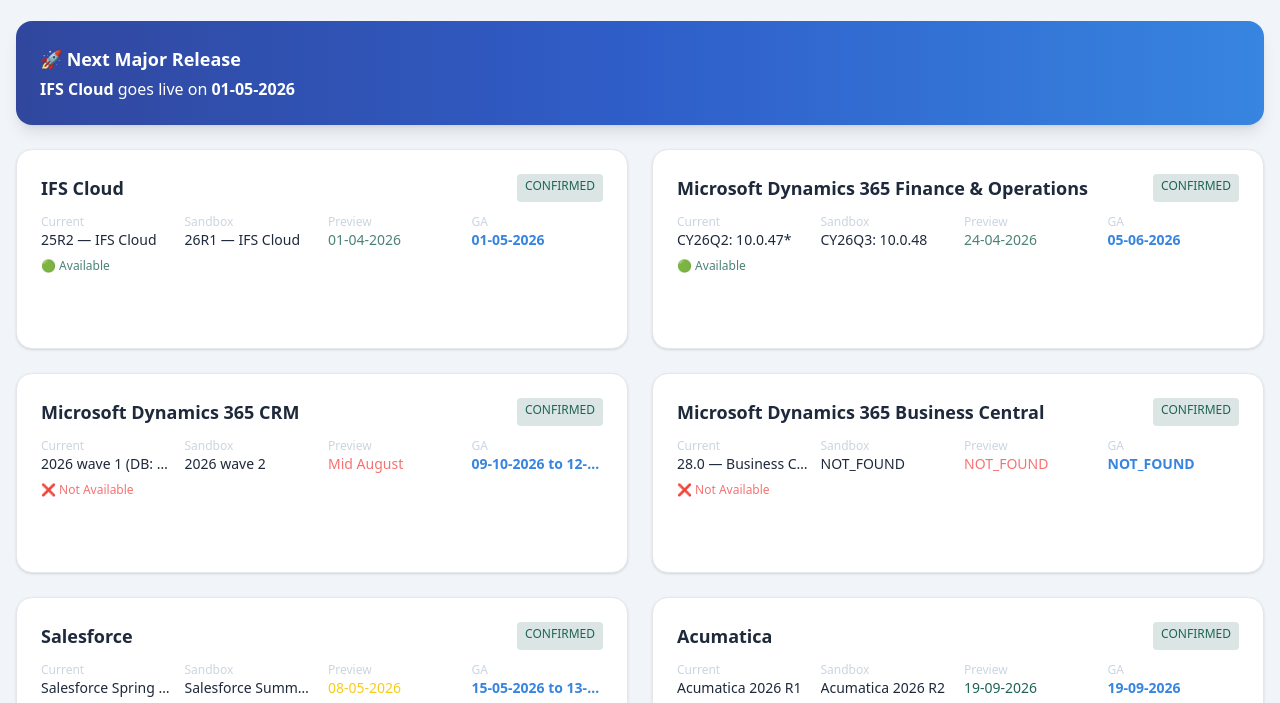
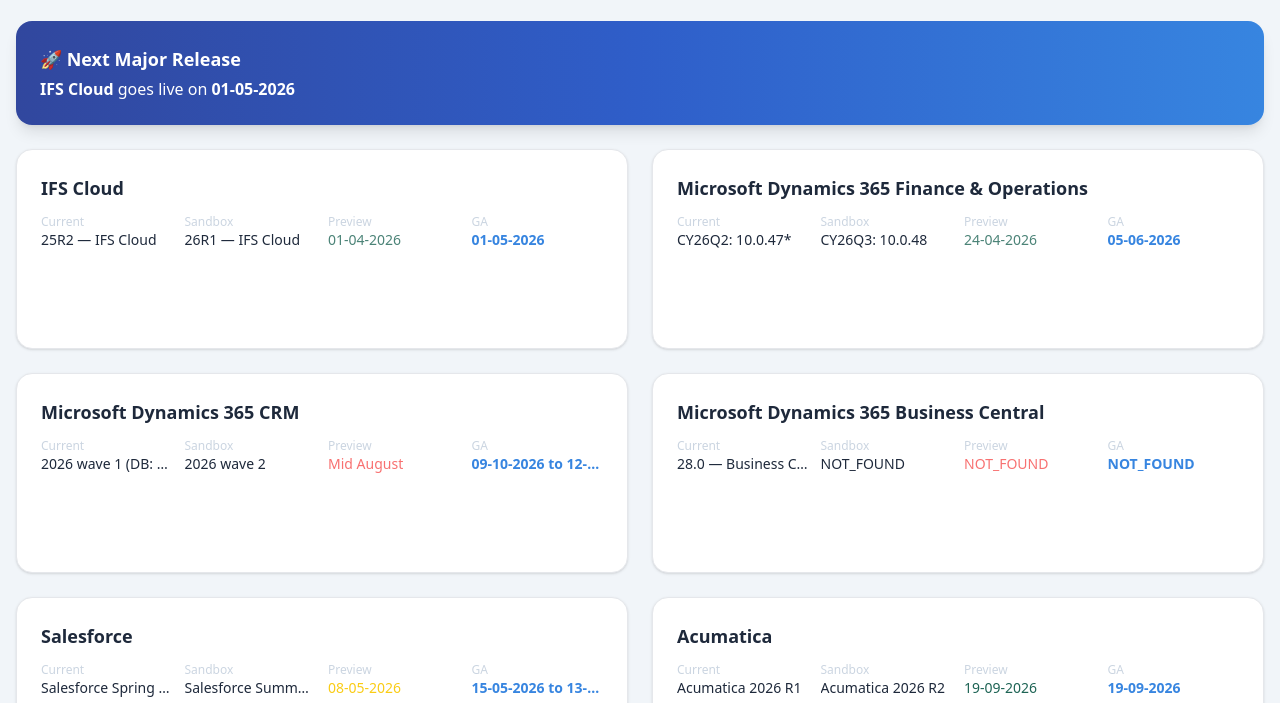
Before and after one commit to amj09/Connector-AI, a website: page index.html in a window 1280 px wide. Shown: the part 87-790 px from the top of the page. Drawn offline with nearby package versions, Linux system fonts and the light colour scheme.

Commit message:
CHANGE IN HTML

```diff
--- a/index.html
+++ b/index.html
@@ -162,9 +162,7 @@
 
         <div class="flex justify-between mb-3">
           <h2 class="font-semibold text-lg truncate">${name}</h2>
-          <span class="text-xs ${badgeStyle} px-2 py-1 rounded">
-            ${v.confidence}
-          </span>
+
         </div>
 
         <div class="grid grid-cols-4 gap-3 text-sm">
@@ -195,9 +193,6 @@
 
         </div>
 
-        <div class="mt-2 text-xs ${preview.class}">
-          ${preview.text}
-        </div>
 
       </div>
     `;
```
Also changed, not shown: WebPage/index.html (+2 -6 lines).
